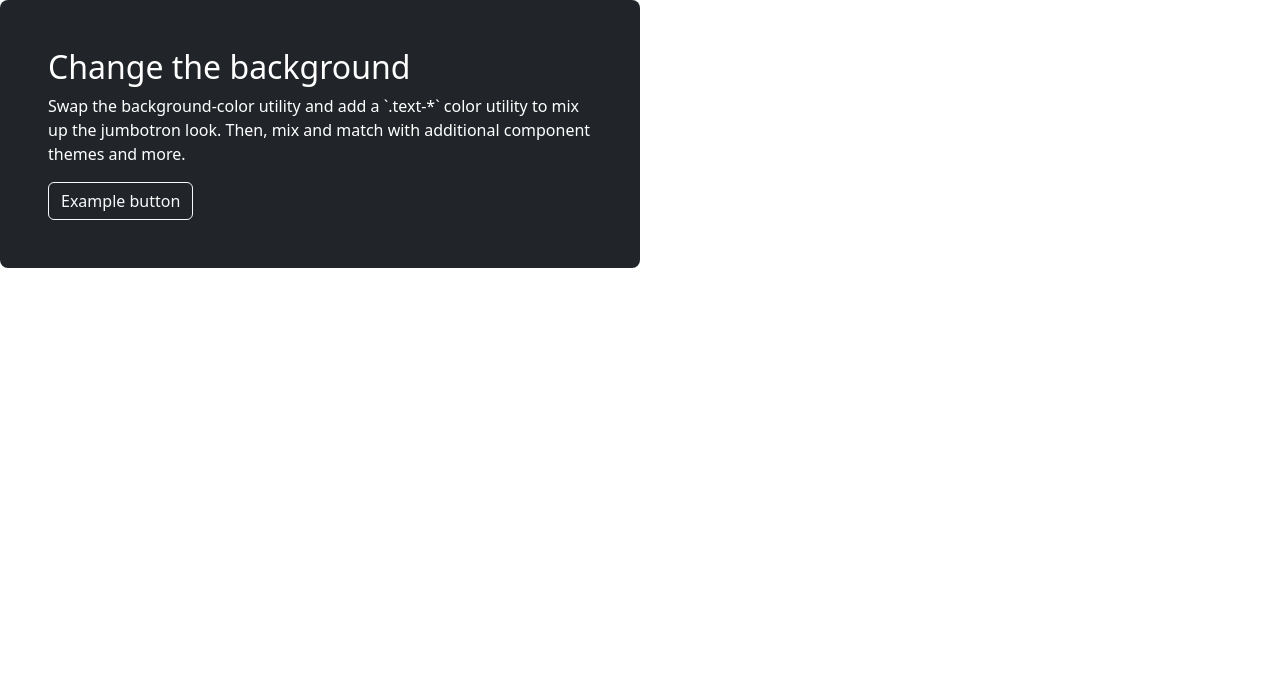
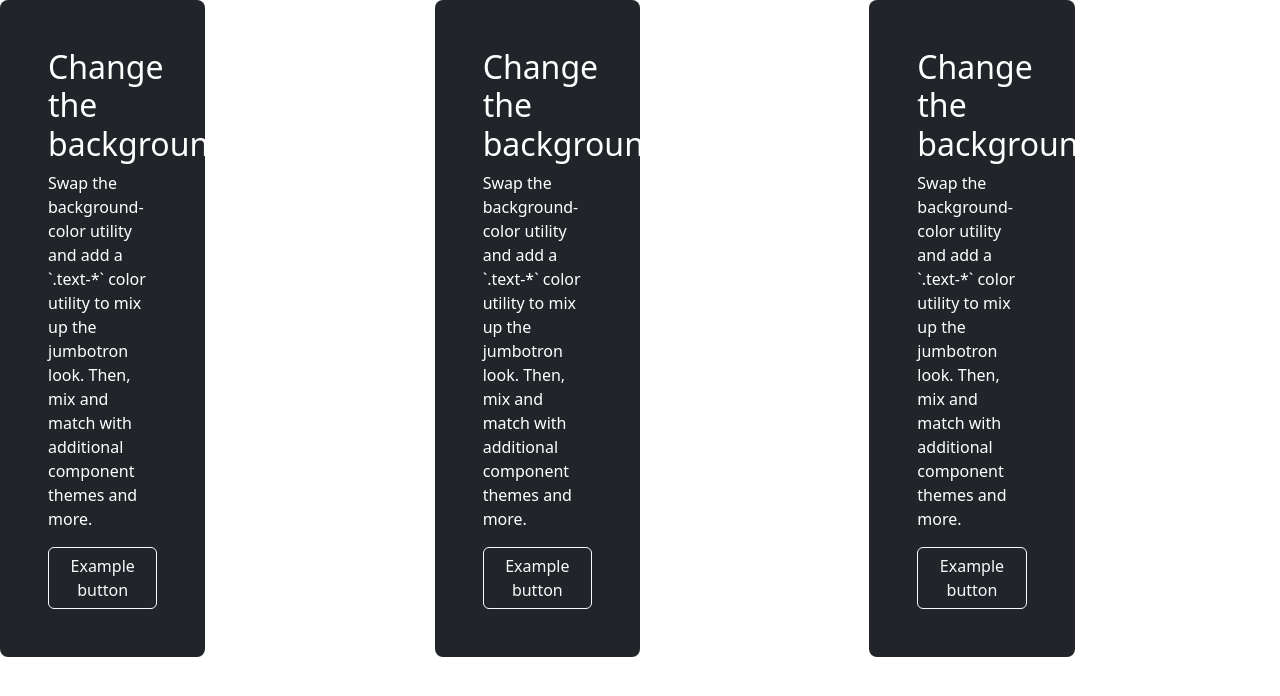
Before and after one commit to nmention/nmention.github.io, an Angular app: page / in a window 1280 px wide. Shown: the top 696 px of the page. Built offline with nearby package versions, Linux system fonts and the light colour scheme.

Commit message:
App_component row display

```diff
--- a/src/app/app.component.html
+++ b/src/app/app.component.html
@@ -20,10 +20,20 @@
 
 
 
+<div class="row">
+  <div class="col-md-4 mb">
+    <app-card></app-card>
+  </div>
+  <div class="col-md-4 mb-1">
+    <app-card></app-card>
+  </div>
+  <div class="col-md-4 mb">
+    <app-card></app-card>
+  </div>
+</div>
 
 
 
-<app-card></app-card>
 
 
 
```
